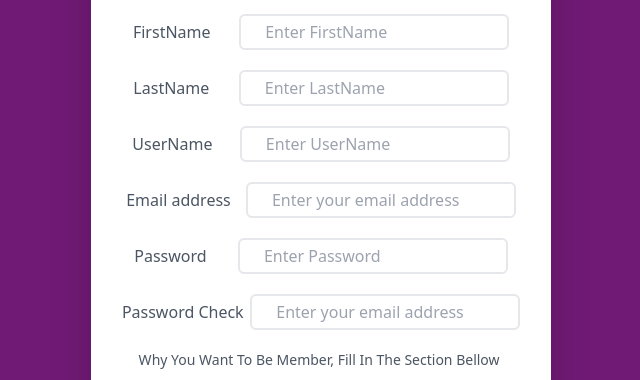
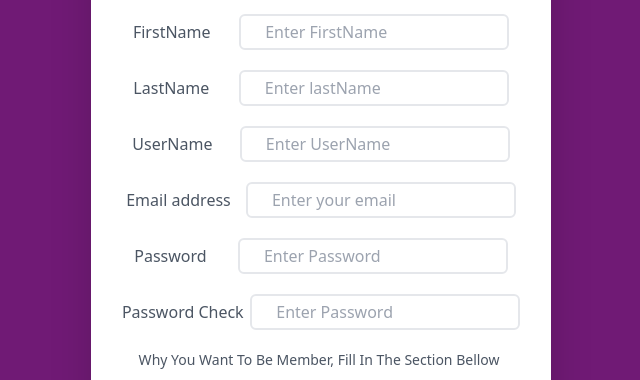
Before and after one commit to Joel-Kimikya/form-validation, a Next.js app: page /post in a window 1280 px wide. Shown: the part 180-560 px from the top of the page, without its empty margins (319-959 px from the left). Built offline with nearby package versions, Linux system fonts and the light colour scheme.

Commit message:
inserting TypeScript

```diff
--- /dev/null
+++ b/components/Button.tsx
@@ -0,0 +1,9 @@
+const Button = ({ text, onClick }: { text: string; onClick: () => void }) => {
+  return (
+    <button onClick={onClick} className='hover:text-fuchsia-900'>
+      {text}
+    </button>
+  );
+};
+
+export default Button;
--- a/pages/index.tsx
+++ b/pages/index.tsx
@@ -1,6 +1,7 @@
 // import React from 'react';
 import { NextPage } from 'next';
 import { useRouter } from 'next/router';
+import Button from '../components/Button';
 
 /**
  * @author Ntavigwa Bashombe
@@ -20,18 +21,8 @@ const Home: NextPage = (): JSX.Element => {
         <div className='flex flex-row justify-around items-center mt-7 text-lg font-bold'>
           <div></div>
           <div className='flex flex-row space-x-7'>
-            <button
-              onClick={() => void route.push('/')}
-              className='hover:text-fuchsia-900'
-            >
-              <div> Sign In</div>
-            </button>
-            <button
-              onClick={() => void route.push('/post')}
-              className='hover:text-fuchsia-900'
-            >
-              <div> Sign Up</div>
-            </button>
+            <Button text='Sign In' onClick={() => void route.push('/')} />
+            <Button text='Sign Up' onClick={() => void route.push('/post')} />
           </div>
         </div>
         <div className='flex flex-col md:space-y-7 space-y-5 md:m-8 m-14'>
--- a/pages/post.tsx
+++ b/pages/post.tsx
@@ -1,5 +1,7 @@
 // import React from 'react';
 import { useRouter } from 'next/router';
+import Button from '../components/Button';
+// import { type } from 'os';
 
 const Post = () => {
   const route = useRouter();
@@ -9,69 +11,42 @@ const Post = () => {
         <div className='flex flex-row justify-around items-center m-6 text-lg font-bold'>
           <div></div>
           <div className='flex flex-row space-x-7'>
-            <button
-              onClick={() => void route.push('/')}
-              className='hover:text-fuchsia-900'
-            >
-              <div> Sign In</div>
-            </button>
-            <button
-              onClick={() => void route.push('/post')}
-              className='hover:text-fuchsia-900'
-            >
-              <div> Sign Up</div>
-            </button>
+            <Button text='Sign In' onClick={() => void route.push('/')} />
+            <Button text='Sign Up' onClick={() => void route.push('/post')} />
           </div>
         </div>
         <div className='space-y-5'>
-          <div className='md:flex md:flex-row md:justify-around md:items-center flex flex-col'>
-            <label>FirstName</label>
-            <input
+          <InputField
+            label='FirstName'
+            placeholder='Enter FirstName'
             type='text'
-              placeholder='Enter FirstName'
-              className='bg-white border-2 border-gray-200 py-1 focus:outline-none px-6 text-black md:w-2/3 rounded-md'
           />
-          </div>
-          <div className='md:flex md:flex-row md:justify-around md:items-center flex flex-col'>
-            <label>LastName</label>
-            <input
+          <InputField
+            label='LastName'
+            placeholder='Enter lastName'
             type='text'
-              placeholder='Enter LastName'
-              className='bg-white border-2 border-gray-200 py-1 focus:outline-none px-6 text-black md:w-2/3 rounded-md'
           />
-          </div>
-          <div className='md:flex md:flex-row md:justify-around md:items-center flex flex-col'>
-            <label>UserName</label>
-            <input
+          <InputField
+            label='UserName'
+            placeholder='Enter UserName'
             type='text'
-              placeholder='Enter UserName'
-              className='bg-white border-2 border-gray-200 py-1 focus:outline-none px-6 text-black md:w-2/3 rounded-md'
           />
-          </div>
-          <div className='md:flex md:flex-row md:justify-around md:items-center flex flex-col'>
-            <label> Email address</label>
-            <input
+          <InputField
+            label='Email address'
+            placeholder='Enter your email'
             type='email'
-              placeholder='Enter your email address'
-              className='bg-white border-2 border-gray-200 py-1 focus:outline-none px-6 text-black md:w-2/3 rounded-md'
           />
-          </div>
-          <div className='md:flex md:flex-row md:justify-around md:items-center flex flex-col'>
-            <label> Password</label>
-            <input
+          <InputField
+            label='Password'
+            placeholder='Enter Password'
             type='password'
+          />
+          <InputField
+            label='Password Check'
             placeholder='Enter Password'
-              className='bg-white border-2 border-gray-200 py-1 focus:outline-none px-6 text-black md:w-2/3 rounded-md'
+            type='password'
           />
-          </div>
-          <div className='md:flex md:flex-row md:justify-around md:items-center flex flex-col'>
-            <label> Password Check</label>
-            <input
-              type='email'
-              placeholder='Enter your email address'
-              className='bg-white border-2 border-gray-200 py-1 focus:outline-none px-6 text-black md:w-2/3 rounded-md'
-            />
-          </div>
+
           <div className='flex flex-col m-5 space-y-3 capitalize text-sm'>
             <label>why you want to be member, Fill in the section bellow</label>
             <textarea className='border-2 border-gray-200 focus:outline-none'></textarea>
@@ -88,3 +63,22 @@ const Post = () => {
 };
 
 export default Post;
+
+type Itext = {
+  label: string;
+  type: string;
+  placeholder: string;
+};
+
+const InputField = ({ label, type, placeholder }: Itext) => {
+  return (
+    <div className='md:flex md:flex-row md:justify-around md:items-center flex flex-col'>
+      <label>{label}</label>
+      <input
+        type={type}
+        placeholder={placeholder}
+        className='bg-white border-2 border-gray-200 py-1 focus:outline-none px-6 text-black md:w-2/3 rounded-md'
+      />
+    </div>
+  );
+};
```
Lines whose indentation alone changed are shown as unchanged.
